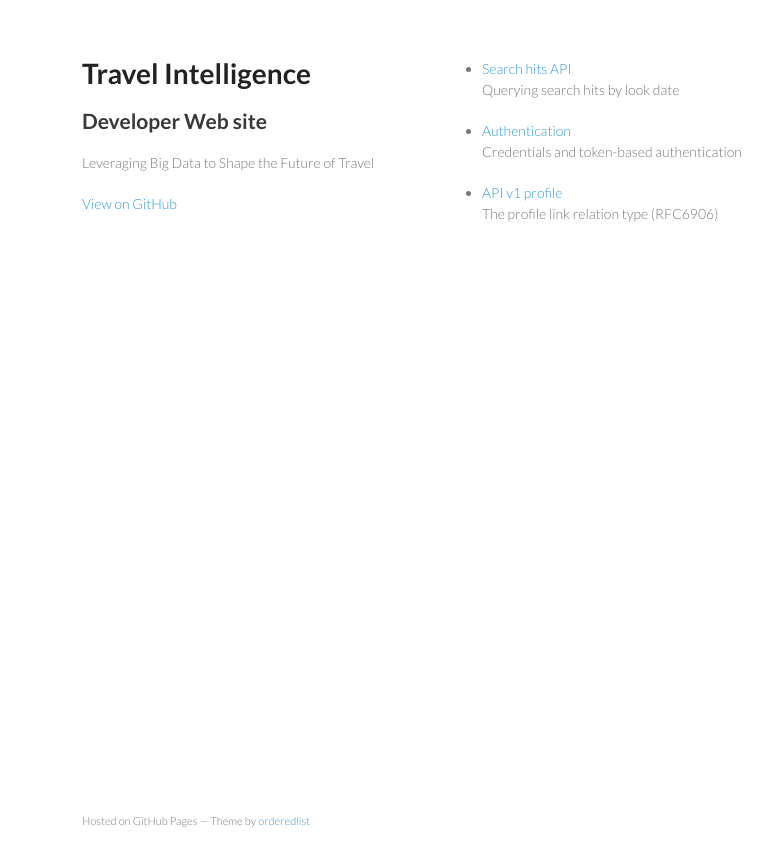
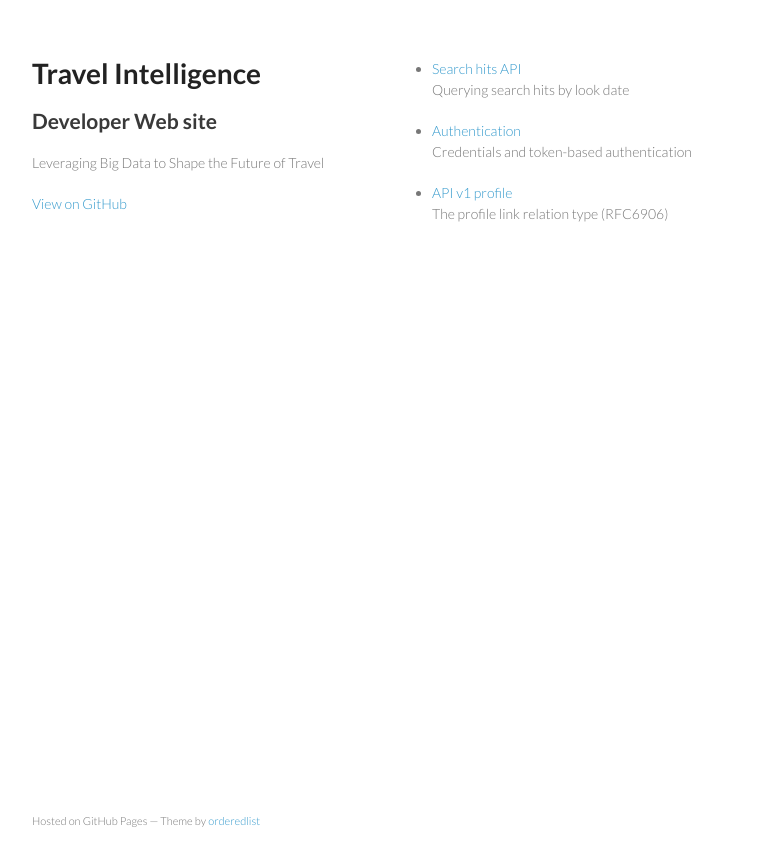
Before and after one commit to travel-intelligence/travel-intelligence.github.io, a Jekyll site: the page built from index.html, in a window 1280 px wide. Shown: the top 866 px of the page, without its empty margins (128-900 px from the left). Built offline with Jekyll 4.4.1, drawn with Linux system fonts in a browser that asks for light colours.

Commit message:
Increase layout width to 960px.

```diff
--- a/sass/stylesheet.scss
+++ b/sass/stylesheet.scss
@@ -1,4 +1,5 @@
 $header_width: 360px;
+$content_width: 600px;
 
 @import url(https://fonts.googleapis.com/css?family=Lato:300italic,700italic,300,700);
 
@@ -47,7 +48,7 @@
 }
 
 .wrapper {
-  width: 860px;
+  width: $header_width + $content_width;
   margin: 0 auto;
 }
 
@@ -158,7 +159,7 @@
 }
 
 section {
-  width: 500px;
+  width: $content_width;
   float: right;
   padding-bottom: 50px;
 }
--- a/stylesheets/stylesheet.css
+++ b/stylesheets/stylesheet.css
@@ -1,5 +1,5 @@
 @import url(https://fonts.googleapis.com/css?family=Lato:300italic,700italic,300,700);
-/* line 5, ../sass/stylesheet.scss */
+/* line 6, ../sass/stylesheet.scss */
 body {
   padding: 50px;
   font: 14px/1.5 Lato, "Helvetica Neue", Helvetica, Arial, sans-serif;
@@ -7,44 +7,44 @@
   font-weight: 300;
 }
 
-/* line 12, ../sass/stylesheet.scss */
+/* line 13, ../sass/stylesheet.scss */
 h1, h2, h3, h4, h5, h6 {
   color: #222;
   margin: 0 0 20px;
 }
 
-/* line 17, ../sass/stylesheet.scss */
+/* line 18, ../sass/stylesheet.scss */
 p, ul, ol, table, pre, dl {
   margin: 0 0 20px;
 }
 
-/* line 21, ../sass/stylesheet.scss */
+/* line 22, ../sass/stylesheet.scss */
 h1, h2, h3 {
   line-height: 1.1;
 }
 
-/* line 25, ../sass/stylesheet.scss */
+/* line 26, ../sass/stylesheet.scss */
 h1 {
   font-size: 28px;
 }
 
-/* line 29, ../sass/stylesheet.scss */
+/* line 30, ../sass/stylesheet.scss */
 h2 {
   color: #393939;
 }
 
-/* line 33, ../sass/stylesheet.scss */
+/* line 34, ../sass/stylesheet.scss */
 h3, h4, h5, h6 {
   color: #494949;
 }
 
-/* line 37, ../sass/stylesheet.scss */
+/* line 38, ../sass/stylesheet.scss */
 a {
   color: #39c;
   font-weight: 400;
   text-decoration: none;
 }
-/* line 41, ../sass/stylesheet.scss */
+/* line 42, ../sass/stylesheet.scss */
 a small {
   font-size: 11px;
   color: #777;
@@ -52,13 +52,13 @@
   display: block;
 }
 
-/* line 49, ../sass/stylesheet.scss */
+/* line 50, ../sass/stylesheet.scss */
 .wrapper {
-  width: 860px;
+  width: 960px;
   margin: 0 auto;
 }
 
-/* line 54, ../sass/stylesheet.scss */
+/* line 55, ../sass/stylesheet.scss */
 blockquote {
   border-left: 1px solid #e5e5e5;
   margin: 0;
@@ -66,14 +66,14 @@
   font-style: italic;
 }
 
-/* line 61, ../sass/stylesheet.scss */
+/* line 62, ../sass/stylesheet.scss */
 code {
   font-family: Monaco, Bitstream Vera Sans Mono, Lucida Console, Terminal;
   color: #333;
   font-size: 12px;
 }
 
-/* line 67, ../sass/stylesheet.scss */
+/* line 68, ../sass/stylesheet.scss */
 pre {
   font-family: Monaco, Bitstream Vera Sans Mono, Lucida Console, Terminal;
   color: #333;
@@ -85,42 +85,42 @@
   overflow-x: auto;
 }
 
-/* line 78, ../sass/stylesheet.scss */
+/* line 79, ../sass/stylesheet.scss */
 table {
   width: 100%;
   border-collapse: collapse;
 }
 
-/* line 83, ../sass/stylesheet.scss */
+/* line 84, ../sass/stylesheet.scss */
 th, td {
   text-align: left;
   padding: 5px 10px;
   border-bottom: 1px solid #e5e5e5;
 }
 
-/* line 89, ../sass/stylesheet.scss */
+/* line 90, ../sass/stylesheet.scss */
 dt {
   color: #444;
   font-weight: 700;
 }
 
-/* line 94, ../sass/stylesheet.scss */
+/* line 95, ../sass/stylesheet.scss */
 th {
   color: #444;
 }
 
-/* line 98, ../sass/stylesheet.scss */
+/* line 99, ../sass/stylesheet.scss */
 img {
   max-width: 100%;
 }
 
-/* line 102, ../sass/stylesheet.scss */
+/* line 103, ../sass/stylesheet.scss */
 header {
   width: 360px;
   float: left;
   position: fixed;
 }
-/* line 106, ../sass/stylesheet.scss */
+/* line 107, ../sass/stylesheet.scss */
 header ul {
   list-style: none;
   height: 40px;
@@ -137,14 +137,14 @@
   box-shadow: inset white 0 1px 0, inset rgba(0, 0, 0, 0.03) 0 -1px 0;
   width: 360px;
 }
-/* line 122, ../sass/stylesheet.scss */
+/* line 123, ../sass/stylesheet.scss */
 header li {
   width: 89px;
   float: left;
   border-right: 1px solid #d2d2d2;
   height: 40px;
 }
-/* line 128, ../sass/stylesheet.scss */
+/* line 129, ../sass/stylesheet.scss */
 header ul a {
   line-height: 1;
   font-size: 11px;
@@ -155,42 +155,42 @@
   height: 40px;
 }
 
-/* line 139, ../sass/stylesheet.scss */
+/* line 140, ../sass/stylesheet.scss */
 strong {
   color: #222;
   font-weight: 700;
 }
 
-/* line 145, ../sass/stylesheet.scss */
+/* line 146, ../sass/stylesheet.scss */
 header ul li + li {
   width: 88px;
   border-left: 1px solid #fff;
 }
-/* line 148, ../sass/stylesheet.scss */
+/* line 149, ../sass/stylesheet.scss */
 header ul li + li + li {
   border-right: none;
   width: 89px;
 }
-/* line 153, ../sass/stylesheet.scss */
+/* line 154, ../sass/stylesheet.scss */
 header ul a strong {
   font-size: 14px;
   display: block;
   color: #222;
 }
 
-/* line 160, ../sass/stylesheet.scss */
+/* line 161, ../sass/stylesheet.scss */
 section {
-  width: 500px;
+  width: 600px;
   float: right;
   padding-bottom: 50px;
 }
 
-/* line 166, ../sass/stylesheet.scss */
+/* line 167, ../sass/stylesheet.scss */
 small {
   font-size: 11px;
 }
 
-/* line 170, ../sass/stylesheet.scss */
+/* line 171, ../sass/stylesheet.scss */
 hr {
   border: 0;
   background: #e5e5e5;
@@ -198,7 +198,7 @@
   margin: 0 0 20px;
 }
 
-/* line 177, ../sass/stylesheet.scss */
+/* line 178, ../sass/stylesheet.scss */
 footer {
   width: 360px;
   float: left;
@@ -207,25 +207,25 @@
 }
 
 @media print, screen and (max-width: 960px) {
-  /* line 185, ../sass/stylesheet.scss */
+  /* line 186, ../sass/stylesheet.scss */
   div.wrapper {
     width: auto;
     margin: 0;
   }
 
-  /* line 189, ../sass/stylesheet.scss */
+  /* line 190, ../sass/stylesheet.scss */
   header, section, footer {
     float: none;
     position: static;
     width: auto;
   }
 
-  /* line 194, ../sass/stylesheet.scss */
+  /* line 195, ../sass/stylesheet.scss */
   header {
     padding-right: 320px;
   }
 
-  /* line 197, ../sass/stylesheet.scss */
+  /* line 198, ../sass/stylesheet.scss */
   section {
     border: 1px solid #e5e5e5;
     border-width: 1px 0;
@@ -233,11 +233,11 @@
     margin: 0 0 20px;
   }
 
-  /* line 204, ../sass/stylesheet.scss */
+  /* line 205, ../sass/stylesheet.scss */
   header a small {
     display: inline;
   }
-  /* line 207, ../sass/stylesheet.scss */
+  /* line 208, ../sass/stylesheet.scss */
   header ul {
     position: absolute;
     right: 50px;
@@ -245,38 +245,38 @@
   }
 }
 @media print, screen and (max-width: 720px) {
-  /* line 216, ../sass/stylesheet.scss */
+  /* line 217, ../sass/stylesheet.scss */
   body {
     word-wrap: break-word;
   }
 
-  /* line 219, ../sass/stylesheet.scss */
+  /* line 220, ../sass/stylesheet.scss */
   header {
     padding: 0;
   }
-  /* line 221, ../sass/stylesheet.scss */
+  /* line 222, ../sass/stylesheet.scss */
   header ul, header p.view {
     position: static;
   }
 
-  /* line 225, ../sass/stylesheet.scss */
+  /* line 226, ../sass/stylesheet.scss */
   pre, code {
     word-wrap: normal;
   }
 }
 @media print, screen and (max-width: 480px) {
-  /* line 231, ../sass/stylesheet.scss */
+  /* line 232, ../sass/stylesheet.scss */
   body {
     padding: 15px;
   }
 
-  /* line 234, ../sass/stylesheet.scss */
+  /* line 235, ../sass/stylesheet.scss */
   header ul {
     display: none;
   }
 }
 @media print {
-  /* line 240, ../sass/stylesheet.scss */
+  /* line 241, ../sass/stylesheet.scss */
   body {
     padding: 0.4in;
     font-size: 12pt;
```
